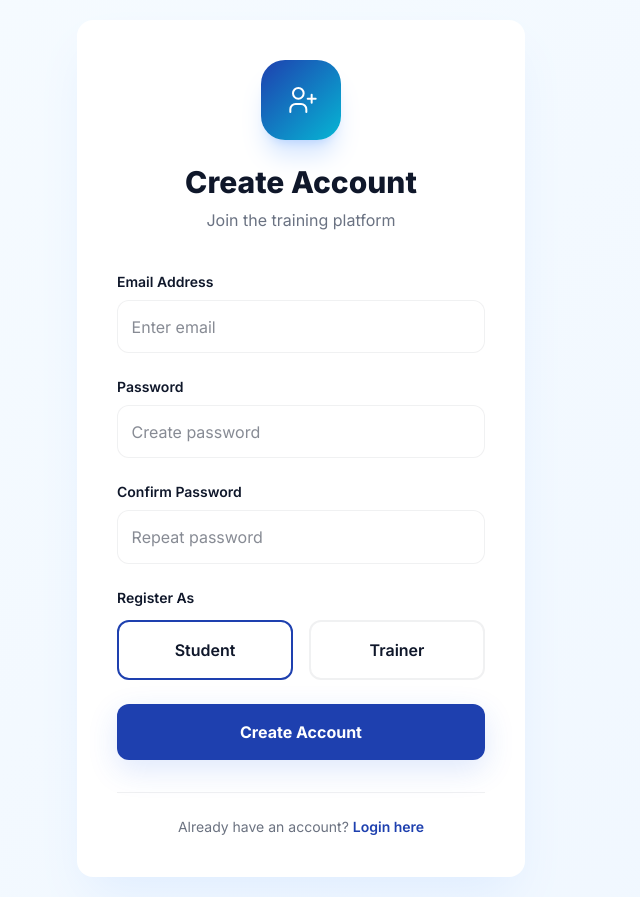
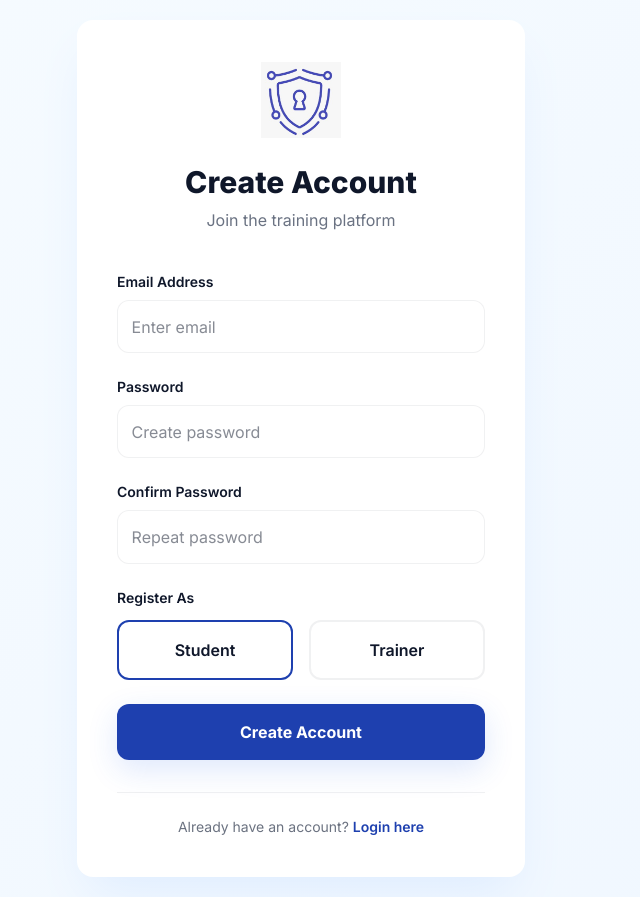
Before and after one commit to AoufNaqash/Cyber-drill, a Vue app: page /signup in a window 1280 px wide. Shown: the whole page, without its empty margins (339-979 px from the left). Built offline with nearby package versions, Linux system fonts and the light colour scheme.

Commit message:
Update auth pages with unified logo branding

```diff
--- a/src/views/login.vue
+++ b/src/views/login.vue
@@ -2,6 +2,7 @@
 import { ref } from 'vue';
 import { useRouter } from 'vue-router';
 import { store } from '../store';
+import Logo from '../assets/logo.jpg';
 
 const email = ref('student@example.com');
 const password = ref('password123');
@@ -19,42 +20,69 @@ const handleLogin = () => {
 
 <template>
   <div class="w-full max-w-md bg-surface rounded-3xl p-10 shadow-2xl shadow-blue-500/10 auth-card">
+
+    <!-- Logo + Title -->
     <div class="text-center mb-10">
-      <div class="w-20 h-20 bg-gradient-primary rounded-3xl mx-auto mb-6 flex items-center justify-center text-white shadow-xl shadow-blue-500/20">
-        <svg class="w-10 h-10" viewBox="0 0 24 24" fill="currentColor" xmlns="http://www.w3.org/2000/svg"><path d="M12 2L3 5v6c0 5 3.9 9.7 9 11 5.1-1.3 9-6 9-11V5l-9-3z"/></svg>
-      </div>
+      <img
+        :src="Logo"
+        alt="CyberDrill Logo"
+        class="w-20 h-20 mx-auto mb-6 object-contain"
+      />
       <h1 class="text-3xl font-extrabold text-dark mb-2">Welcome Back</h1>
       <p class="text-muted">Sign in to your training dashboard</p>
     </div>
 
+    <!-- Login Form -->
     <form @submit.prevent="handleLogin" class="space-y-6">
       <div>
-        <label class="block font-semibold text-sm text-dark mb-2">Email Address</label>
+        <label class="block font-semibold text-sm text-dark mb-2">
+          Email Address
+        </label>
         <div class="relative">
           <i class="fas fa-envelope absolute left-4 top-1/2 -translate-y-1/2 form-icon"></i>
-          <input v-model="email" type="email" class="w-full pl-12 pr-4 py-4 form-input rounded-xl transition-all" placeholder="Enter email">
+          <input
+            v-model="email"
+            type="email"
+            class="w-full pl-12 pr-4 py-4 form-input rounded-xl transition-all"
+            placeholder="Enter email"
+          />
         </div>
       </div>
 
       <div>
-        <label class="block font-semibold text-sm text-dark mb-2">Password</label>
+        <label class="block font-semibold text-sm text-dark mb-2">
+          Password
+        </label>
         <div class="relative">
           <i class="fas fa-lock absolute left-4 top-1/2 -translate-y-1/2 form-icon"></i>
-          <input v-model="password" type="password" class="w-full pl-12 pr-4 py-4 form-input rounded-xl transition-all" placeholder="Enter password">
+          <input
+            v-model="password"
+            type="password"
+            class="w-full pl-12 pr-4 py-4 form-input rounded-xl transition-all"
+            placeholder="Enter password"
+          />
         </div>
       </div>
 
-      <div v-if="error" class="error-text text-sm text-center font-medium">{{ error }}</div>
+      <div
+        v-if="error"
+        class="error-text text-sm text-center font-medium"
+      >
+        {{ error }}
+      </div>
 
       <button class="btn-primary w-full py-4 font-bold rounded-xl">
         Login
       </button>
     </form>
 
+    <!-- Demo Credentials -->
     <div class="mt-8 pt-6 border-t border-surface-border text-center text-muted text-sm">
       <p>Use <b>student@example.com</b> or <b>trainer@example.com</b></p>
       <p>Password: <b>password123</b></p>
     </div>
+
+    <!-- Signup Link -->
     <div class="mt-6 text-center text-sm text-gray-500">
       Don’t have an account?
       <router-link
--- a/src/views/signup.vue
+++ b/src/views/signup.vue
@@ -1,6 +1,7 @@
 <script setup>
 import { ref } from 'vue';
 import { useRouter } from 'vue-router';
+import Logo from '../assets/logo.jpg';
 
 const router = useRouter();
 
@@ -24,19 +25,16 @@ const handleSignup = () => {
 <template>
   <div class="w-full max-w-md bg-surface rounded-3xl p-10 shadow-2xl shadow-blue-500/10 auth-card">
 
-    <!-- Header -->
+    <!-- Logo + Header -->
     <div class="text-center mb-10">
-      <div
-        class="w-20 h-20 bg-gradient-primary rounded-3xl mx-auto mb-6 flex items-center justify-center text-white shadow-xl shadow-blue-500/20"
-      >
-        <svg class="w-8 h-8" viewBox="0 0 24 24" fill="none" stroke="currentColor" stroke-width="1.5" stroke-linecap="round" stroke-linejoin="round" xmlns="http://www.w3.org/2000/svg">
-          <path d="M16 21v-2a4 4 0 0 0-4-4H8a4 4 0 0 0-4 4v2" />
-          <circle cx="10" cy="7" r="4" />
-          <path d="M20 8v6" />
-          <path d="M23 11h-6" />
-        </svg>
-      </div>
-      <h1 class="text-3xl font-extrabold text-dark mb-2">Create Account</h1>
+      <img
+        :src="Logo"
+        alt="CyberDrill Logo"
+        class="w-20 h-20 mx-auto mb-6 object-contain"
+      />
+      <h1 class="text-3xl font-extrabold text-dark mb-2">
+        Create Account
+      </h1>
       <p class="text-gray-500">Join the training platform</p>
     </div>
 
@@ -45,7 +43,9 @@ const handleSignup = () => {
 
       <!-- Email -->
       <div>
-        <label class="block font-semibold text-sm text-dark mb-2">Email Address</label>
+        <label class="block font-semibold text-sm text-dark mb-2">
+          Email Address
+        </label>
         <div class="relative">
           <i class="fas fa-envelope absolute left-4 top-1/2 -translate-y-1/2 form-icon"></i>
           <input
@@ -60,7 +60,9 @@ const handleSignup = () => {
 
       <!-- Password -->
       <div>
-        <label class="block font-semibold text-sm text-dark mb-2">Password</label>
+        <label class="block font-semibold text-sm text-dark mb-2">
+          Password
+        </label>
         <div class="relative">
           <i class="fas fa-lock absolute left-4 top-1/2 -translate-y-1/2 form-icon"></i>
           <input
@@ -75,7 +77,9 @@ const handleSignup = () => {
 
       <!-- Confirm Password -->
       <div>
-        <label class="block font-semibold text-sm text-dark mb-2">Confirm Password</label>
+        <label class="block font-semibold text-sm text-dark mb-2">
+          Confirm Password
+        </label>
         <div class="relative">
           <i class="fas fa-lock absolute left-4 top-1/2 -translate-y-1/2 form-icon"></i>
           <input
@@ -90,7 +94,9 @@ const handleSignup = () => {
 
       <!-- Role Selection -->
       <div>
-        <label class="block font-semibold text-sm text-dark mb-3">Register As</label>
+        <label class="block font-semibold text-sm text-dark mb-3">
+          Register As
+        </label>
 
         <div class="grid grid-cols-2 gap-4">
           <button
@@ -120,7 +126,10 @@ const handleSignup = () => {
       </div>
 
       <!-- Error -->
-      <div v-if="error" class="error-text text-sm text-center font-medium">
+      <div
+        v-if="error"
+        class="error-text text-sm text-center font-medium"
+      >
         {{ error }}
       </div>
 
@@ -133,9 +142,13 @@ const handleSignup = () => {
     <!-- Footer -->
     <div class="mt-8 pt-6 border-t border-surface-border text-center text-muted text-sm">
       Already have an account?
-      <router-link to="/login" class="font-semibold text-primary hover:underline">
+      <router-link
+        to="/login"
+        class="font-semibold text-primary hover:underline"
+      >
         Login here
       </router-link>
     </div>
+
   </div>
 </template>
```
Lines whose indentation alone changed are shown as unchanged.
